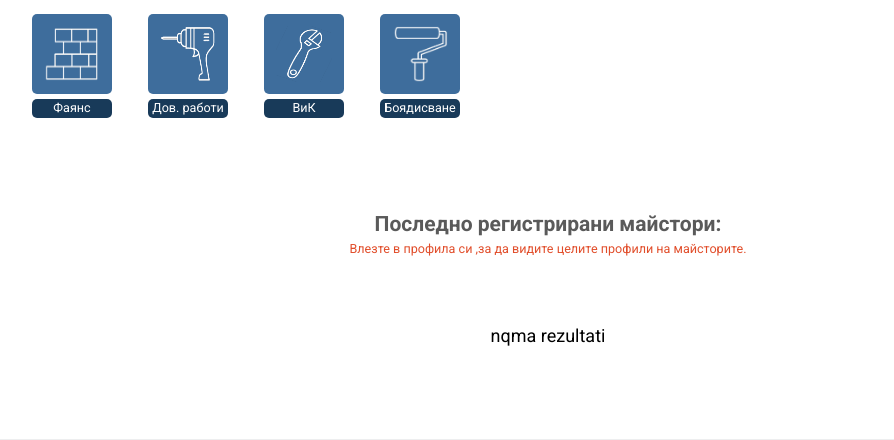
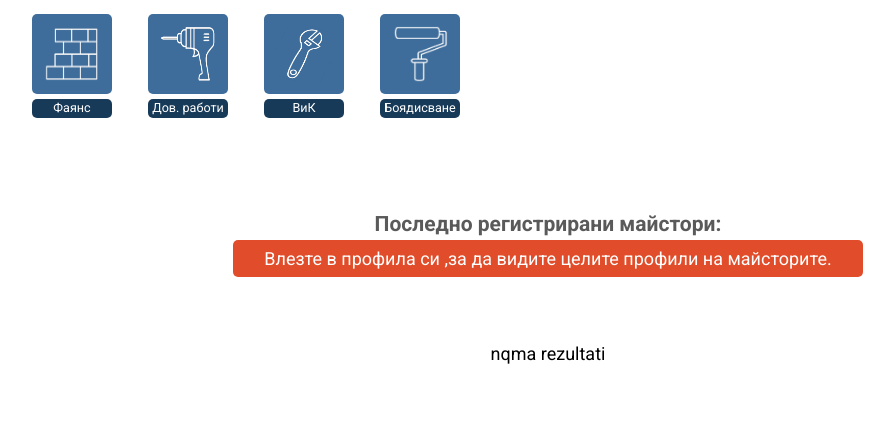
Before and after one commit to AndonGoshev/maistor-box, a Django app: page / in a window 1280 px wide. Shown: the part 603-1043 px from the top of the page, without its empty margins (92-986 px from the left). Run offline with Django 5.2, Linux system fonts and the light colour scheme; data that the repository does not hold is empty; some libraries are stand-ins or nearby versions.

Commit message:
Stylized the not authenticated message

```diff
--- a/static/css/not-authenticated.css
+++ b/static/css/not-authenticated.css
@@ -6,7 +6,11 @@
 }
 
 .user-not-authenticated-message {
+    padding: 0.3em 0.6em;
+    width: 35em;
     text-align: center;
-    color: #E14D2A;
-    font-size: 0.7em;
+    background-color: #E14D2A;
+    color: white;
+    font-size: 1em;
+    border-radius: 5px;
 }
--- a/templates/search-board/search-board.html
+++ b/templates/search-board/search-board.html
@@ -15,11 +15,10 @@
 
     {% include 'search-board/search-form-secondary.html' %}
 
+    <div class="contractor-results-section">
         {% if not user.is_authenticated %}
             {% include 'common/not-authenticated-message.html' %}
         {% endif %}
-
-    <div class="contractor-results-section">
 
         {% if contractors_list %}
 
@@ -56,7 +55,8 @@
 
                 {% if page_obj.has_next %}
                     <a href="?page={{ page_obj.next_page_number }}"><img src="{% static 'images/next-page.png' %}"></a>
-                <a href="?page={{ page_obj.paginator.num_pages }}"><img src="{% static 'images/last-page.png' %}"></a>
+                    <a href="?page={{ page_obj.paginator.num_pages }}"><img
+                            src="{% static 'images/last-page.png' %}"></a>
                 {% endif %}
             </span>
         </div>
```
Lines whose indentation alone changed are shown as unchanged.
